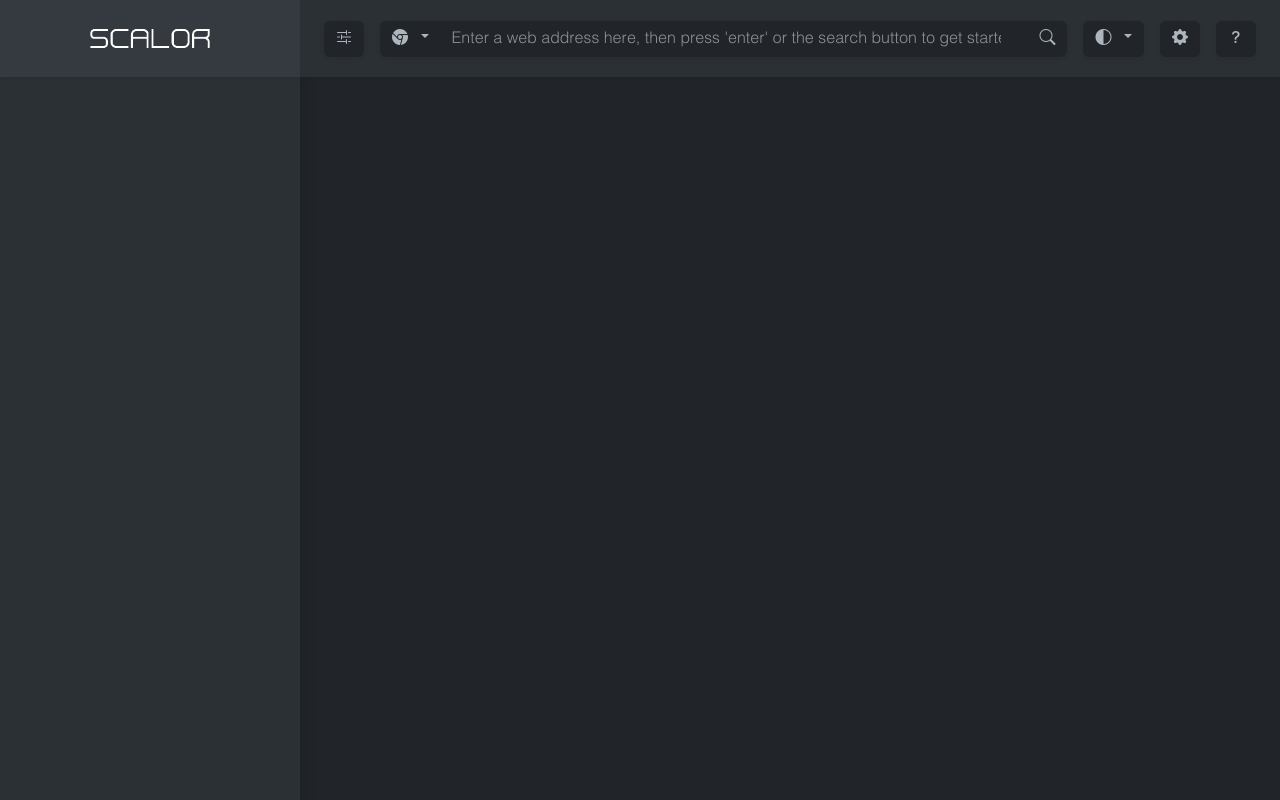
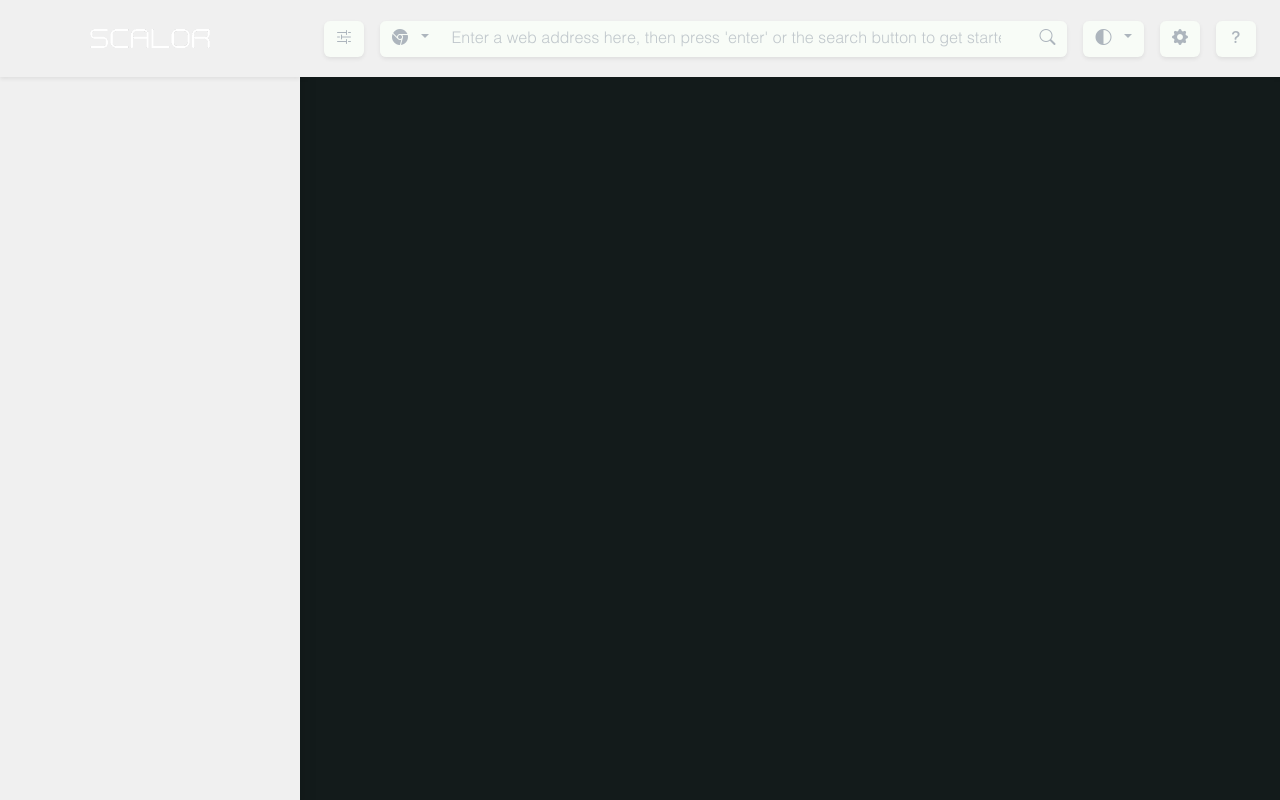
Before and after one commit to Corban-Lee/Scalorize, a Python web app: template WebShot/templates/index.html in a window 1280 px wide. Run offline with Jinja, Linux system fonts and the light colour scheme; the template is opened without the code that fills it, so the values that code supplies are empty.

Commit message:
theme changes [dark mode broken]

```diff
--- a/WebShot/static/css/home.css
+++ b/WebShot/static/css/home.css
@@ -16,6 +16,11 @@
   font-family: "Helios";
   min-height: 100vh;
   max-height: 100vh;
+  background-color: #f0f0f0;
+}
+
+body[data-bs-theme="dark"] {
+  background-color: #131b1b;
 }
 
 #root {
@@ -39,6 +44,11 @@
   flex-direction: column;
   flex-shrink: 0;
   width: 300px;
+  background-color: #f0f0f0;
+}
+
+#sidebar [data-bs-theme="dark"] {
+  background-color: #131b1b;
 }
 
 @media (max-width: 768px) {
@@ -207,6 +217,22 @@
   background: none;
 }
 
+#topbar {
+  background-color: #f0f0f0;
+}
+
+#topbar [data-bs-theme=dark] {
+  background-color: #131b1b;
+}
+
+#topbar input[type=search] {
+  background-color: #f8fcf7;
+}
+
+#topbar input[type=search] [data-bs-theme=dark] {
+  background-color: #f9f9f9;
+}
+
 .topdrop-menu {
   border: none !important;
   border-radius: var(--bs-border-radius);
@@ -254,12 +280,12 @@
 
 .btn-check:checked + .theme-btn {
   color: var(--bs-light);
-  background-color: var(--bs-primary);
+  background-color: #21158e;
 }
 
 .topbar-button {
   color: var(--bs-body-color);
-  background-color: var(--bs-body-bg);
+  background-color: #f8fcf7;
   border: none;
 }
 
@@ -271,6 +297,10 @@
   background-color: var(--bs-secondary-bg) !important;
 }
 
+.topbar-button [data-bs-theme="dark"] {
+  background-color: #f9f9f9;
+}
+
 .cursor-default {
   cursor: default !important;
 }
--- a/WebShot/static/scss/home.scss
+++ b/WebShot/static/scss/home.scss
@@ -1,5 +1,27 @@
+$light-colour-text: #090706;
+$light-colour-background: #f0f0f0;
+$light-colour-primary: #21158e;
+$light-colour-secondary: #f8fcf7;
+$light-colour-accent: #566bae;
 
+$dark-colour-text: #eaf0f1;
+$dark-colour-background: #131b1b;
+$dark-colour-primary: #303946;
+$dark-colour-secondary: #f9f9f9;
+$dark-colour-accent:#202a3c;
 
+// --text:
+// --background:
+// --primary-button:
+// --secondary-button:
+// --accent:
+
+// orange
+// --text: #270e02;
+// --background: #fef5f0;
+// --primary-button: #ed570c;
+// --secondary-button: #ffffff;
+// --accent: #f36720;
 
 @font-face {
     font-family: "Helios";
@@ -19,6 +41,11 @@
     font-family: "Helios";
     min-height: 100vh;
     max-height: 100vh;
+    background-color: $light-colour-background;
+
+    &[data-bs-theme="dark"] {
+        background-color: $dark-colour-background;
+    }
 }
 
 #root {
@@ -40,6 +67,11 @@
     flex-direction: column;
     flex-shrink: 0;
     width: 300px;
+    background-color: $light-colour-background;
+
+    [data-bs-theme="dark"] {
+        background-color: $dark-colour-background;
+    }
 
     @media (max-width: 768px) {
         width: 100%;
@@ -220,6 +252,22 @@
 
 }
 
+#topbar {
+    background-color: $light-colour-background;
+
+    [data-bs-theme=dark] {
+        background-color: $dark-colour-background;
+    }
+
+    input[type=search] {
+        background-color: $light-colour-secondary;
+
+        [data-bs-theme=dark] {
+            background-color: $dark-colour-secondary;
+        }
+    }
+}
+
 // Custom TopBar Dropdown Menu
 
 .topdrop-menu {
@@ -269,7 +317,7 @@
 
 .btn-check:checked + .theme-btn {
     color: var(--bs-light);
-    background-color: var(--bs-primary);
+    background-color: $light-colour-primary;
 }
 
 // Custom Topbar button
@@ -277,7 +325,7 @@
 .topbar-button {
 
     color: var(--bs-body-color);
-    background-color: var(--bs-body-bg);
+    background-color: $light-colour-secondary;
     border: none;
 
     &:hover {
@@ -286,6 +334,10 @@
 
     &.show, &:active {
         background-color: var(--bs-secondary-bg) !important;
+    }
+
+    [data-bs-theme="dark"] {
+        background-color: $dark-colour-secondary;
     }
 }
 
--- a/WebShot/templates/index.html
+++ b/WebShot/templates/index.html
@@ -12,10 +12,10 @@
 </head>
 <body>
     <div id="root">
-        <div class="bg-body-tertiary shadow overflow-auto" id="sidebar">
+        <div class="shadow overflow-auto" id="sidebar">
 
             <!-- Branding -->
-             <div class="bg-body-secondary shadow-sm text-center px-4 py-3">
+             <div class="shadow-sm text-center px-4 py-3">
                 <a href="/" id="brand" class="w-100">
                     <img src="{{ url_for('static', filename='images/logo-text.png') }}" alt="product logo" height="45">
                 </a>
@@ -30,7 +30,7 @@
         <!-- Image Results Area -->
         <div class="d-flex flex-grow-1 flex-column overflow-y-auto position-relative" style="scroll-behavior: smooth; min-height: 300px;">
 
-            <div class="w-100 bg-body-tertiary px-4 d-flex align-items-center shadow-sm position-sticky sticky-top" style="min-height: 77px">
+            <div id="topbar" class="w-100 px-4 d-flex align-items-center shadow-sm position-sticky sticky-top" style="min-height: 77px">
 
                 <div class="dropdown">
                     <button id="btnScreenSizes" class="btn topbar-button shadow-sm me-3" data-bs-toggle="dropdown">
```
Also changed, not shown: WebShot/webscraper.py (+20 -6 lines).
